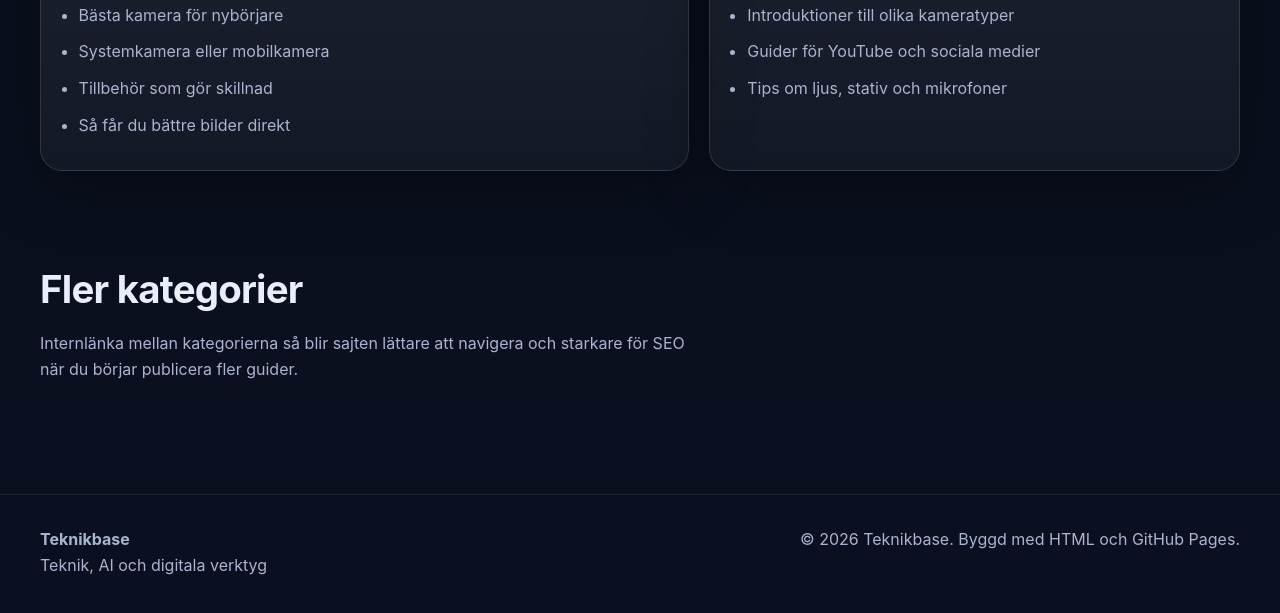
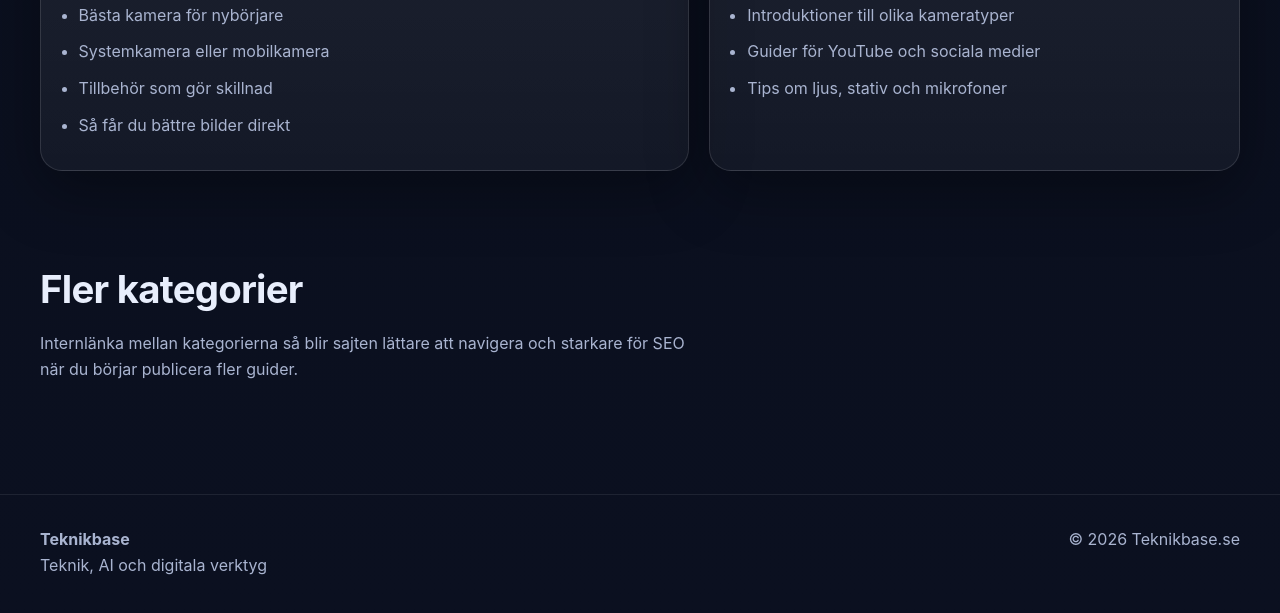
Before and after one commit to baloasweden-cloud/teknikbase.se, a plain HTML site: page kameror/index.html in a window 1280 px wide. Shown: the part 685-1298 px from the top of the page. Drawn offline with Linux system fonts and the light colour scheme.

Commit message:
Update index.html

```diff
--- a/kameror/index.html
+++ b/kameror/index.html
@@ -215,7 +215,7 @@
         <strong>Teknikbase</strong><br />
         <span class="muted">Teknik, AI och digitala verktyg</span>
       </div>
-      <div class="muted">© 2026 Teknikbase. Byggd med HTML och GitHub Pages.</div>
+      <div class="muted">© 2026 Teknikbase.se</div>
     </div>
   </footer>
 </body>
```
